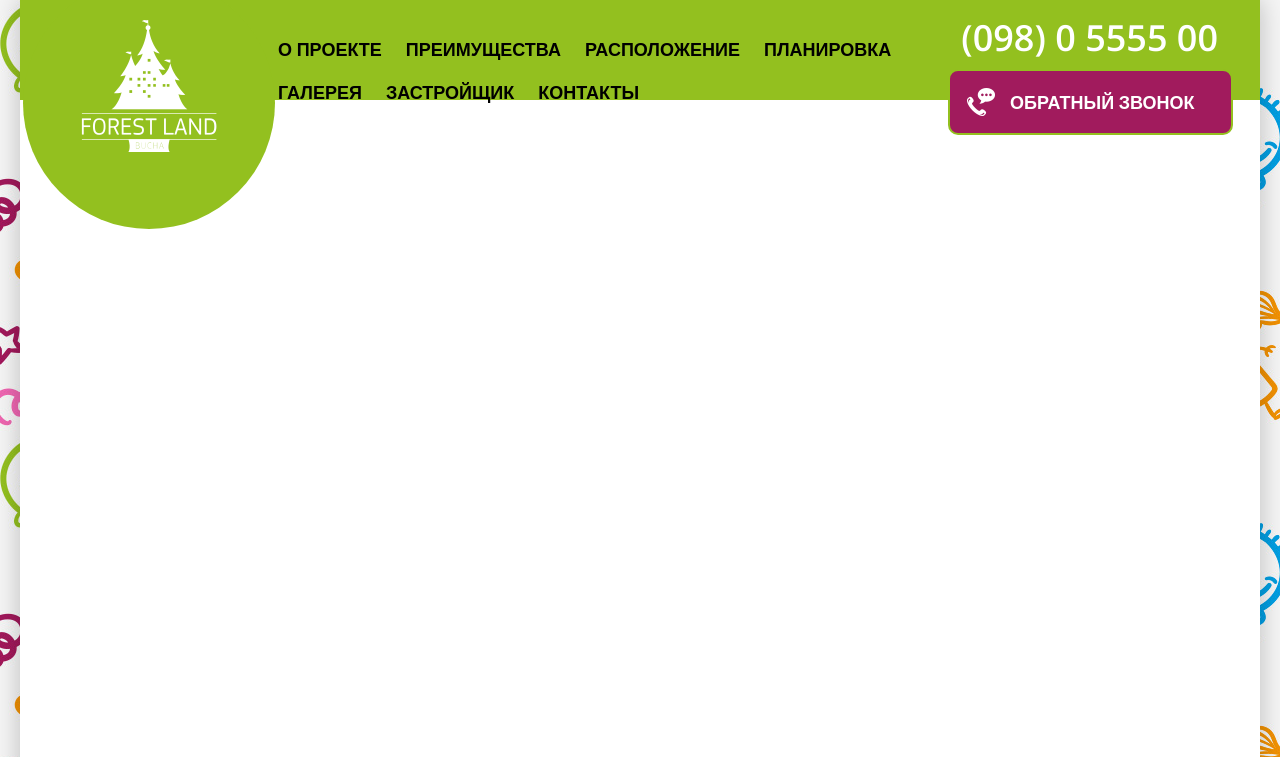
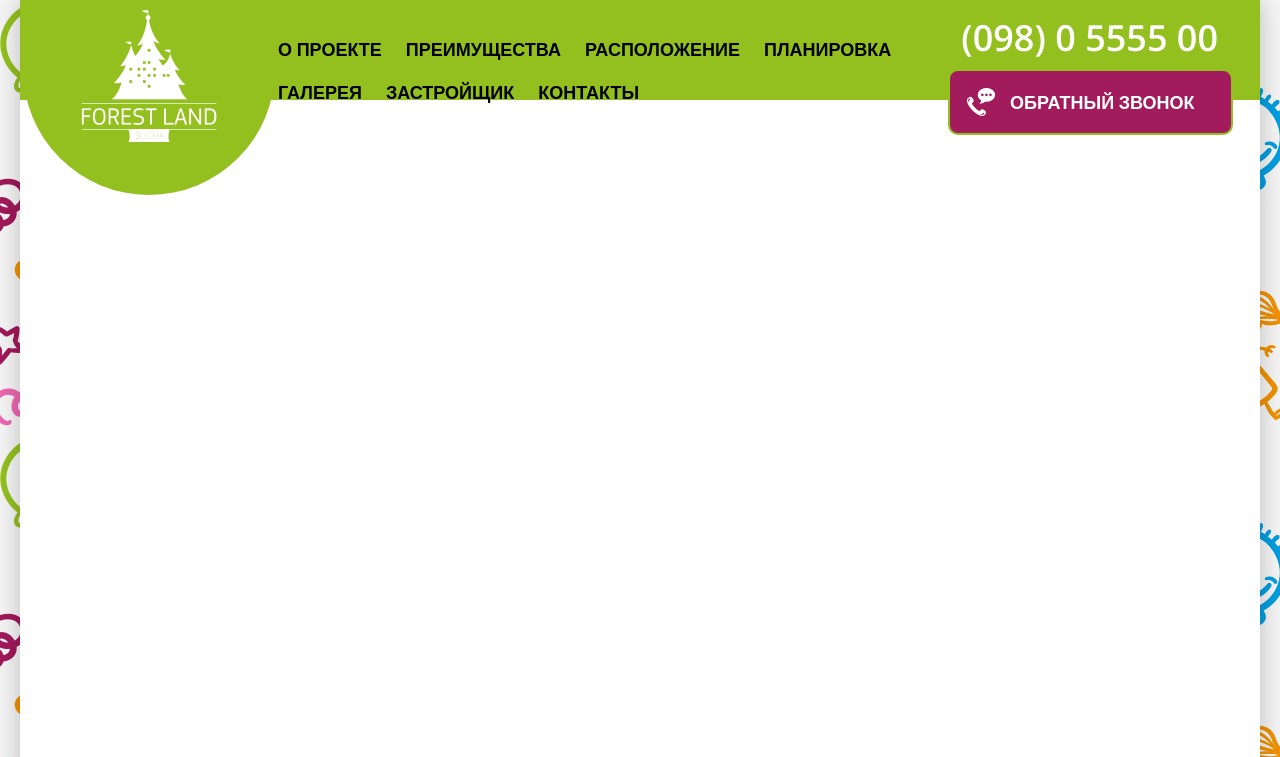
Before and after one commit to coderiver/forestland, a website: page src/index.html in a window 1280 px wide. Shown: the top 757 px of the page. Drawn offline with nearby package versions, Linux system fonts and the light colour scheme; files that its build step writes are made by us from their sources; files whose address does not match are found by name; a web font is replaced by a local one.

Commit message:
upd header

```diff
--- a/src/sass/_main.sass
+++ b/src/sass/_main.sass
@@ -81,15 +81,13 @@
 	height: 252px
 	background-color: $green
 	left: 3px
-	top: -23px
+	top: -57px
 	border-radius: 50%
 	z-index: 100
+	text-align: center
 	.logo
-		position: absolute
-		top: 50%
-		left: 50%
-		transform: translate(-50%, -50%)
 		font-size: 132px
+		margin-top: 67px
 .logo
 	font-size: 73px
 	color: white
```
Also changed, not shown: build/css/style.css, 1 other file.
